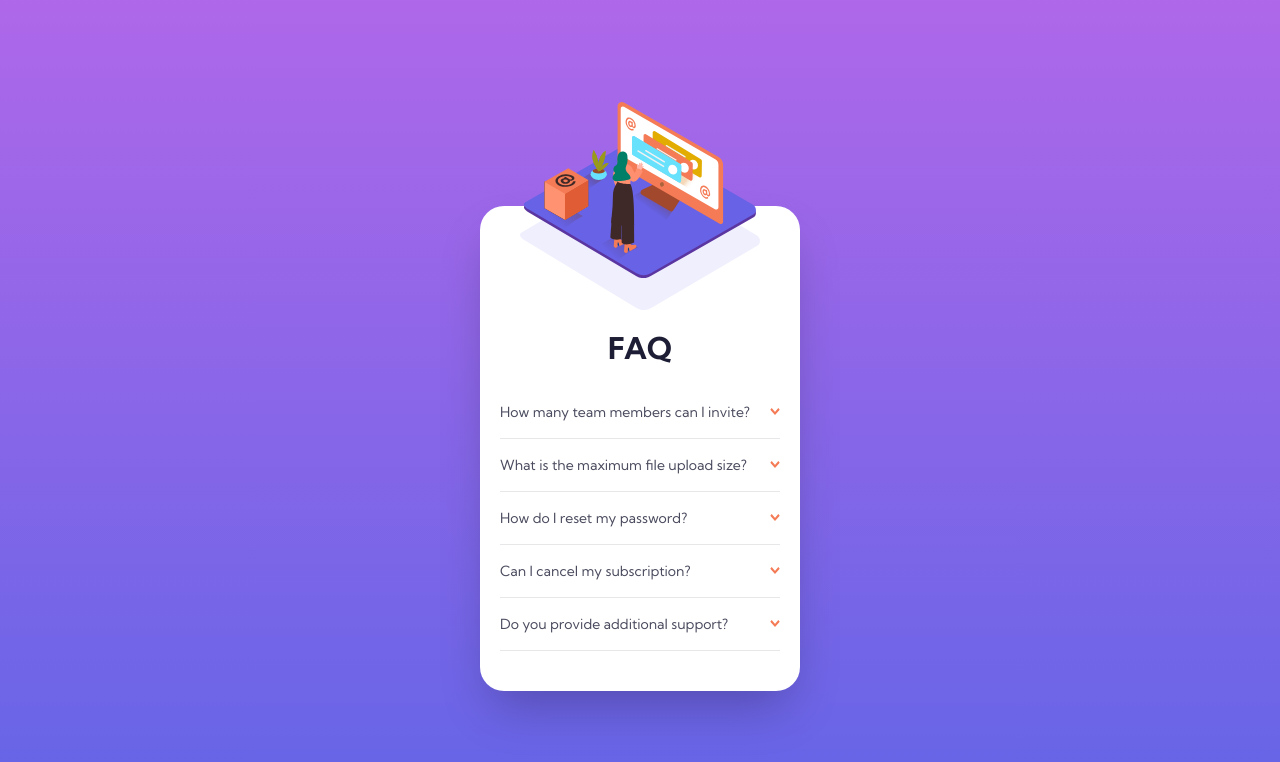
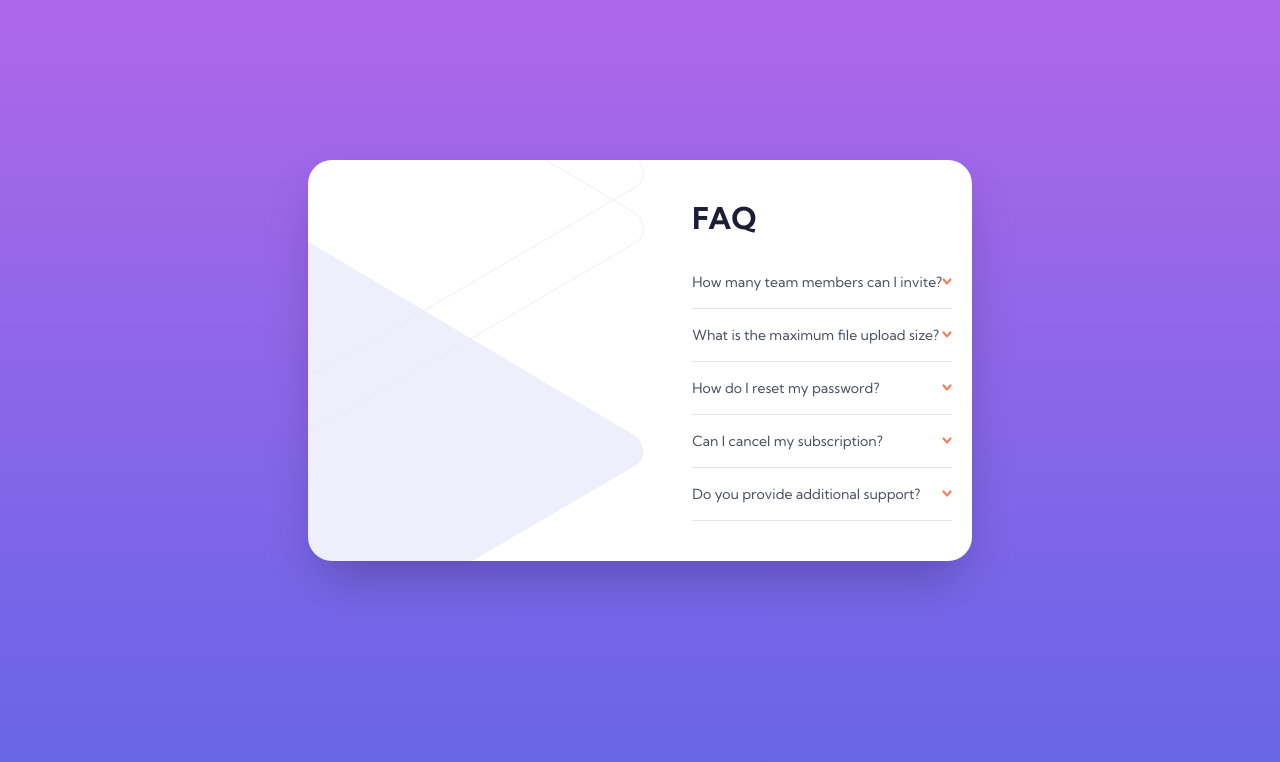
Before and after one commit to devggui/faq-accordion, a website: page index.html in a window 1280 px wide. Drawn offline with nearby package versions, Linux system fonts and the light colour scheme.

Commit message:
feat: started desktop layout

```diff
--- a/index.html
+++ b/index.html
@@ -13,12 +13,27 @@
 </head>
 <body class="bg-gradient-to-b from-[var(--Soft-violet)] to-[var(--Soft-blue)]">
   <div class="flex flex-col min-h-screen items-center justify-center">
-    <main class="flex flex-col max-w-xs bg-white px-5 pb-10 rounded-3xl text-center mt-32 mb-8 shadow-2xl">
-      <div class="px-5 relative">
-        <img class="mb-5" src="./images/bg-pattern-mobile.svg" alt="">
-        <img class="absolute left-1/2 top-0 transform -translate-x-1/2 -translate-y-1/2 -mt-4 h-44 w-auto max-w-none" src="./images/illustration-woman-online-mobile.svg" alt="">
+    <main class="flex flex-col absolute top-40 lg:flex-row max-w-xs lg:max-w-2xl bg-white px-5 lg:pl-0 lg:pr-5 pb-10 lg:pb-0 rounded-3xl text-center lg:text-left lg:my-0 shadow-2xl">
+      <div class="px-5 relative lg:static lg:p-0 lg:flex lg:items-center lg:justify-center">
+        <!-- Mobile -->
+        <img class="block lg:hidden mb-5" src="./images/bg-pattern-mobile.svg" alt="">
+        <img class="block lg:hidden absolute left-1/2 top-0 transform -translate-x-1/2 -translate-y-1/2 -mt-4 h-44  w-auto max-w-none" src="./images/illustration-woman-online-mobile.svg" alt="">
+
+        <!-- Desktop -->
+        <!-- <img class="hidden lg:block -ml-40 w-[400px] h-[400px]" src="./images/bg-pattern-desktop.svg" alt="">         -->
+        <!-- <img class="hidden lg:block w-full h-80 -ml-5" src="./images/illustration-woman-online-desktop.svg" alt="">       -->
+
+        <div class="hidden lg:block w-96 h-full bg-[url('./images/bg-pattern-desktop.svg')] bg-no-repeat bg-[right_3rem_top_-13rem] bg-[length:700px_700px]"></div>
+
       </div>
 
+      <!-- <div class="px-5 relative lg:p-0 lg:flex lg:items-center lg:justify-center">
+        <img class="block mb-5 lg:hidden" src="./images/bg-pattern-mobile.svg" alt="">
+        <div class="bg-[url('./images/bg-pattern-desktop.svg')] bg-no-repeat w-96 h-96"></div>
+        <img class="absolute left-1/2 top-0 lg:top-1/2 transform -translate-x-1/2 -translate-y-1/2 -mt-4 lg:-mt-0 lg:-ml-4 h-44 lg:h-72 w-auto max-w-none" src="./images/illustration-woman-online-mobile.svg" alt="">
+      </div>             -->
+
+      <div class="lg:py-10 lg:w-full lg:h-full">
         <h1 class="font-bold text-[var(--Very-dark-desaturated-blue)] text-3xl mb-5">FAQ</h1>
         <div class="w-full text-left">
 
@@ -63,6 +78,7 @@
           </div>
 
         </div>
+      </div>
     </main>
   </div>
   <script src="./js/script.js"></script>
```
Also changed, not shown: README-tasks.md (added). Lines whose indentation alone changed are shown as unchanged.
